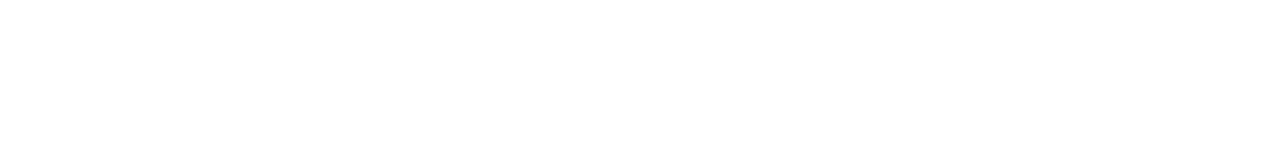
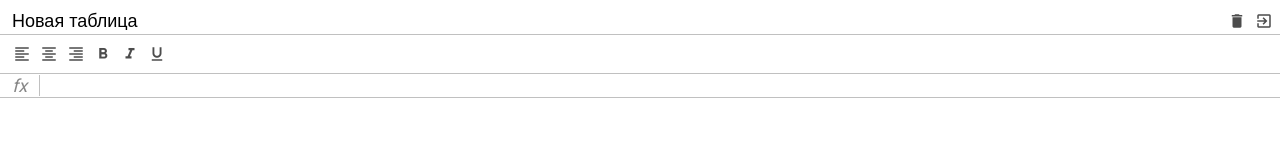
Before and after one commit to Torexxx/excel-clone, a website built with webpack: page src/index.html in a window 1280 px wide. Built offline with nearby package versions, Linux system fonts and the light colour scheme.

Commit message:
header, toolbar, formula

```diff
--- a/src/index.html
+++ b/src/index.html
@@ -5,6 +5,7 @@
     <meta name="viewport"
           content="width=device-width, user-scalable=no, initial-scale=1.0, maximum-scale=1.0, minimum-scale=1.0">
     <meta http-equiv="X-UA-Compatible" content="ie=edge">
+    <link href="https://fonts.googleapis.com/icon?family=Material+Icons" rel="stylesheet">
     <title>Pure JS excel-clone</title>
 </head>
 <body>
@@ -13,19 +14,45 @@
 
     <div class="excel">
 
-        <div class="excel-header">
-
+        <div class="excel__header">
+          <input type="text" class="input" value="Новая таблица" />
+            <div>
+                <div class="button">
+                    <span class="material-icons">delete</span>
+                </div>
+                <div class="button">
+                    <span class="material-icons">exit_to_app</span>
+                </div>
+            </div>
         </div>
 
-        <div class="toolbar">
-
+        <div class="excel__toolbar">
+            <div class="button">
+                <span class="material-icons">format_align_left</span>
+            </div>
+            <div class="button">
+                <span class="material-icons">format_align_center</span>
+            </div>
+            <div class="button">
+                <span class="material-icons">format_align_right</span>
+            </div>
+            <div class="button">
+                <span class="material-icons">format_bold</span>
+            </div>
+            <div class="button">
+                <span class="material-icons">format_italic</span>
+            </div>
+            <div class="button">
+                <span class="material-icons">format_underlined</span>
+            </div>
         </div>
 
-        <div class="formula">
-
+        <div class="excel__formula">
+            <div class="info">fx</div>
+            <div class="input" contenteditable="" spellcheck="false"></div>
         </div>
 
-        <div class="table">
+        <div class="excel__table">
 
         </div>
 
--- a/src/scss/_mixins.scss
+++ b/src/scss/_mixins.scss
@@ -0,0 +1,22 @@
+@mixin button($color: green) {
+  height: 24px;
+  min-width: 24px;
+  padding: 3px;
+  position: relative;
+  display: inline-block;
+  text-align: center;
+  color: rgba(0, 0, 0, .7);
+
+  & span {
+    font-size: 18px;
+  }
+  &:active,
+  &.active {
+    color: $color;
+  }
+  &:hover {
+    background: #eee;
+    cursor: pointer;
+  }
+
+}
--- a/src/scss/_variables.scss
+++ b/src/scss/_variables.scss
@@ -0,0 +1,5 @@
+$header-height: 34px;
+$border-color: #c0c0c0;
+$toolbar-height: 40px;
+$info-cell-width: 40px;
+$formula-height: 24px;
--- a/src/scss/formula.scss
+++ b/src/scss/formula.scss
@@ -1,3 +1,28 @@
 .excel__formula {
+  position: absolute;
+  top: $header-height + $toolbar-height;
+  height: $formula-height;
+  left: 0;
+  right: 0;
+  display: flex;
+  align-items: center;
+  border-bottom: 1px solid $border-color;
 
+  .input {
+    height: 100%;
+    width: 100%;
+    padding: 4px;
+    outline: none;
+    font-size: 12px;
+    border-top: none;
+    color: #000;
+  }
+
+  .info {
+    min-width: $info-cell-width;
+    font-style: italic;
+    font-size: 18px;
+    text-align: center;
+    border-right: 1px solid $border-color;
+  }
 }
--- a/src/scss/header.scss
+++ b/src/scss/header.scss
@@ -1,3 +1,35 @@
 .excel__header {
+  position: absolute;
+  top: 0;
+  right: 0;
+  left: 0;
+  height: $header-height;
+  padding: 8px 4px 0;
+  display: flex;
+  justify-content: space-between;
+  align-items: center;
 
+  & .input {
+    margin: 0;
+    padding: 2px 7px;
+    min-width: 1px;
+    color: #000;
+    border: 1px solid transparent;
+    border-radius: 2px;
+    height: 20px;
+    font-size: 18px;
+    line-height: 22px;
+    outline: none;
+
+    &:hover {
+      border: 1px solid $border-color;
+     }
+    &:focus {
+      border: 2px solid #1a73e8;
+    }
+  }
+
+  .button {
+    @include button(red);
+  }
 }
--- a/src/scss/style.scss
+++ b/src/scss/style.scss
@@ -1,6 +1,11 @@
 @import url('https://fonts.googleapis.com/css2?family=Roboto:wght@400;500&display=swap');
 @import 'mixins';
 @import 'variables';
+
+@import 'header';
+@import 'formula';
+@import 'toolbar';
+@import 'table';
 
 * {
   padding: 0;
@@ -10,4 +15,10 @@
 
 body {
   font-family: Roboto, sans-serif;
+  font-size: 12px;
 }
+
+.excel {
+  position: relative;
+  color: #888;
+}
--- a/src/scss/table.scss
+++ b/src/scss/table.scss
@@ -1,3 +1,5 @@
 .excel__table {
 
+
+
 }
--- a/src/scss/toolbar.scss
+++ b/src/scss/toolbar.scss
@@ -1,3 +1,13 @@
 .excel__toolbar {
-
+  position: absolute;
+  height: $toolbar-height;
+  left: 0;
+  right: 0;
+  top: $header-height;
+  padding: 7px 10px;
+  border-top: 1px solid $border-color;
+  border-bottom: 1px solid $border-color;
+  .button {
+    @include button();
+  }
 }
```
